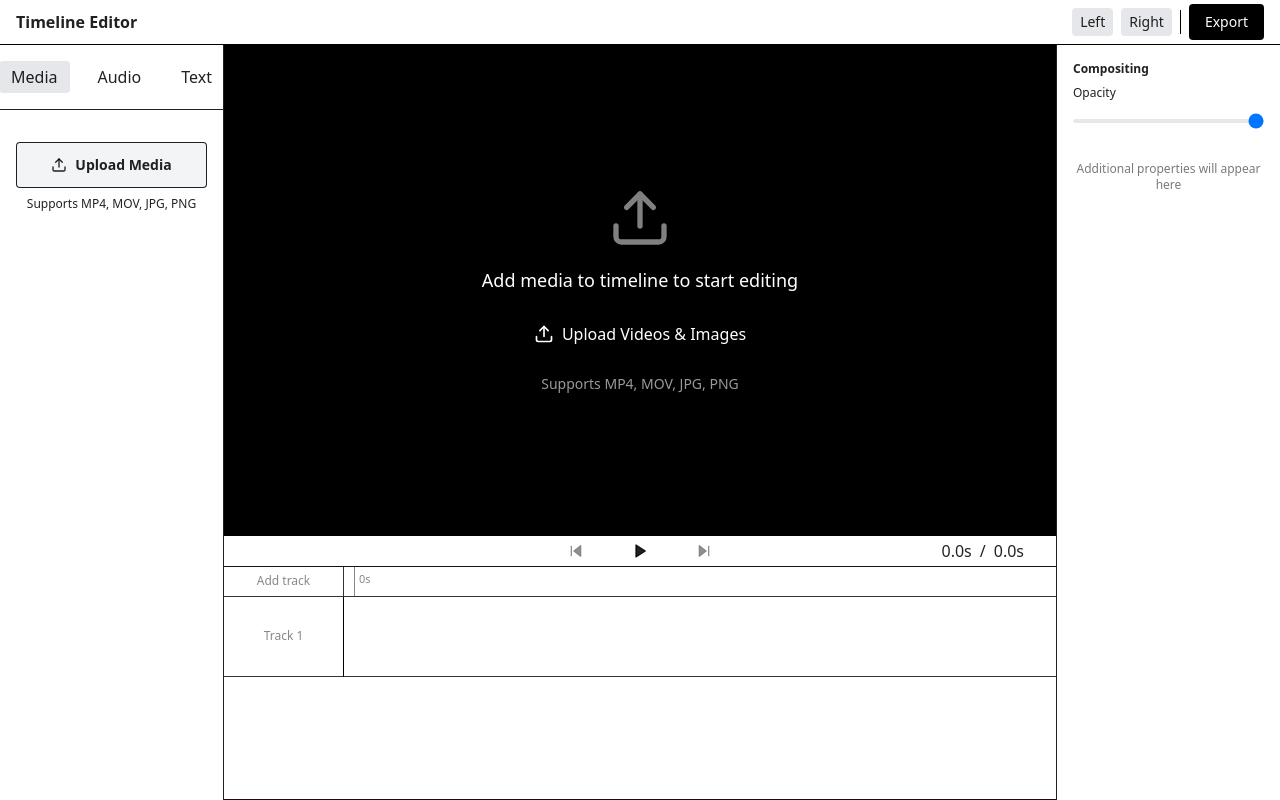
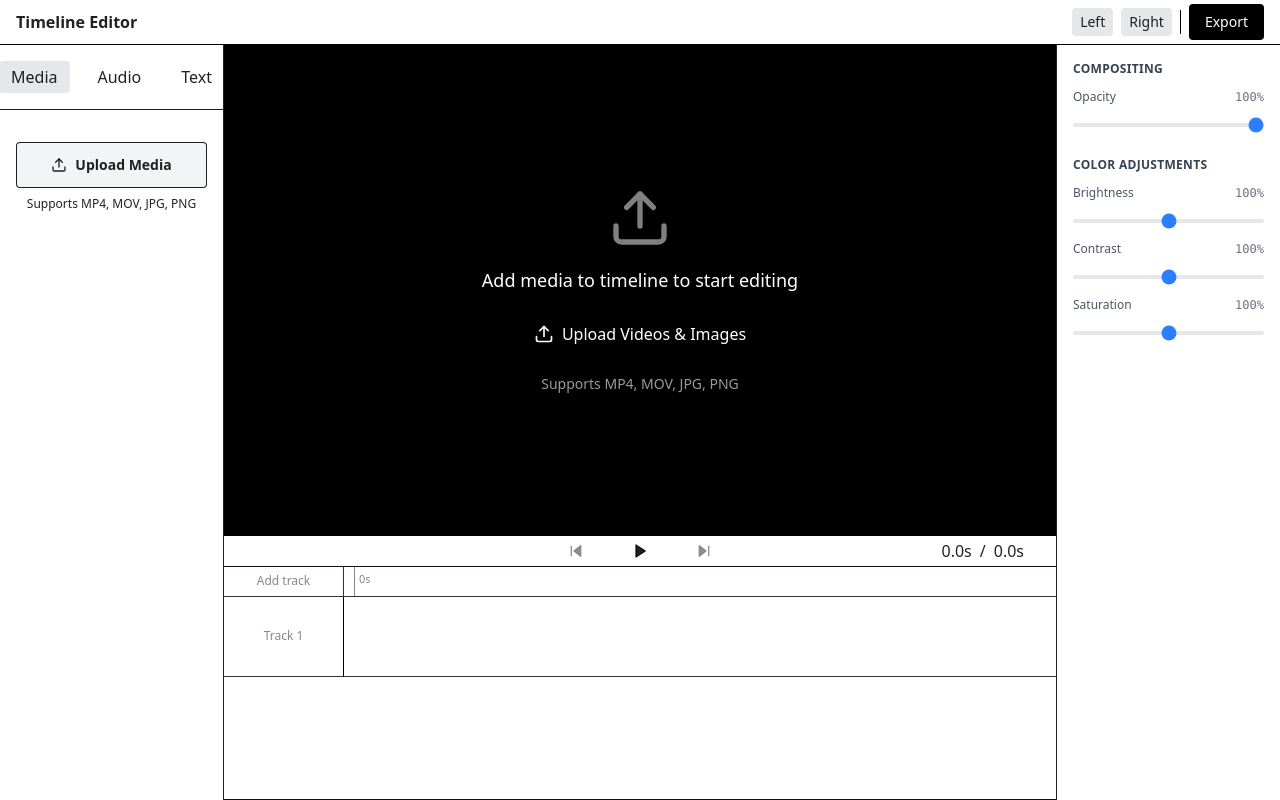
Before and after one commit to trash-lobster/toy-editor-v2, a React (Vite) app: page / in a window 1280 px wide. Built offline with nearby package versions, Linux system fonts and the light colour scheme.

Commit message:
Add effect to effect editor

```diff
--- a/src/components/canvas/presenter.ts
+++ b/src/components/canvas/presenter.ts
@@ -45,11 +45,67 @@ export class CanvasPresenter {
         return this.state.sceneEditor.tracks.filter(track => track.id === trackId)[0];
     }
 
+    getCurrentTrack = () => {
+        if (!this.state.sceneEditor) return;
+
+        return this.getTrack(this.state.sceneEditor.currentTrack ?? 0);
+    }
+
     addTrack = () => {
         if (!this.state.sceneEditor) return;
         if (this.state.sceneEditor.tracks.length >= TRACK_LIMIT) return;
         const newId = this.state.sceneEditor.tracks.length;
-        this.state.sceneEditor.tracks.push({ id: newId, cells: [], });
+        this.state.sceneEditor.tracks.push({
+            id: newId,
+            cells: [],
+            effects: {
+                opacity: 1,
+                brightness: 1,
+                contrast: 1,
+                saturation: 1,
+            }
+        });
+    }
+
+    // update effects
+    setOpacity = (newVal: number) => {
+        if (!this.state.sceneEditor) return;
+
+        const track = this.getTrack(this.state.sceneEditor.currentTrack ?? 0);
+
+        if (!track || !track.effects) return;
+        track.effects.opacity = newVal;
+        console.log(track.effects);
+    }
+
+    setBrightness = (newVal: number) => {
+        if (!this.state.sceneEditor) return;
+
+        const track = this.getTrack(this.state.sceneEditor.currentTrack ?? 0);
+
+        if (!track || !track.effects) return;
+        track.effects.brightness = newVal;
+        console.log(track.effects);
+    }
+
+    setContrast = (newVal: number) => {
+        if (!this.state.sceneEditor) return;
+
+        const track = this.getTrack(this.state.sceneEditor.currentTrack ?? 0);
+
+        if (!track || !track.effects) return;
+        track.effects.contrast = newVal;
+        console.log(track.effects);
+    }
+
+    setSaturation = (newVal: number) => {
+        if (!this.state.sceneEditor) return;
+
+        const track = this.getTrack(this.state.sceneEditor.currentTrack ?? 0);
+
+        if (!track || !track.effects) return;
+        track.effects.saturation = newVal;
+        console.log(track.effects);
     }
 
     private getEffectiveDuration = (cell: SceneEditorCell): number => {
@@ -102,39 +158,9 @@ export class CanvasPresenter {
                     );
                 }
             }
-
-            // check if we are adding that last clip of the track
-            // if (clampedTime >= totalDuration && cells.length > 0) {
-            //     const lastClip = cells[cells.length - 1];
-            //     const lastClipStartTime = lastClip.startTime || 0;
-            //     const lastClipDuration = this.getEffectiveDuration(lastClip); // ✅ Use effective duration
-
-            //     return {
-            //         clip: lastClip,
-            //         clipTime: lastClipDuration, // At the very end of the last clip
-            //         clipIndex: cells.length - 1,
-            //         clipStartTime: lastClipStartTime,
-            //         clipEndTime: lastClipStartTime + lastClipDuration
-            //     };
-            // }
         }
         return clips;
     }
-
-    // clipPositionToGlobalTime(clipIndex: number, clipTime: number): number {
-    //     if (clipIndex < 0 || clipIndex >= this.cells.length) {
-    //         return 0;
-    //     }
-
-    //     const cell = this.cells[clipIndex];
-    //     const startTime = cell.startTime || 0;
-    //     const effectiveDuration = this.getEffectiveDuration(cell); // ✅ Use effective duration
-
-    //     // Clamp clip time to valid range within this clip
-    //     const clampedClipTime = Math.max(0, Math.min(clipTime, effectiveDuration));
-
-    //     return startTime + clampedClipTime;
-    // }
 
     private calculateTrackEnd = (trackId: number) => {
         const track = this.getTrack(trackId);
--- a/src/components/canvas/state.ts
+++ b/src/components/canvas/state.ts
@@ -35,6 +35,16 @@ export type Node = MediaNode;
 export interface MediaTrack {
     id: number, // should simply by their track idx for now
     cells: SceneEditorCell[], // keeps a note of the sceneEditorCell by their id
+    effects?: ClipEffects,
+}
+
+export interface ClipEffects {
+    opacity?: number;           // 0-1 (default: 1)
+
+    // Color adjustments (CSS filter values)
+    brightness?: number;        // 0-2+ (default: 1, where 1 = no change)
+    contrast?: number;          // 0-2+ (default: 1)
+    saturation?: number;        // 0-2+ (default: 1, where 0 = grayscale)
 }
 
 export interface SceneEditorCell {
@@ -51,6 +61,7 @@ export interface SceneEditorCell {
 export interface SceneEditor {
     tracks: MediaTrack[];
     aspectRatio: string; // Default "16:9"
+    currentTrack?: number; // default to 0
     zoom?: number; // Zoom level (1.0 = normal)
 }
 
@@ -75,7 +86,19 @@ export class CanvasState {
         this.sceneEditor = {
             aspectRatio: '16:9',
             zoom: 1.0,
-            tracks: [ { id: 0, cells: [], } ],
+            currentTrack: 0,
+            tracks: [
+                {
+                    id: 0,
+                    cells: [],
+                    effects: {
+                        opacity: 1,
+                        brightness: 1,
+                        contrast: 1,
+                        saturation: 1,
+                    }
+                }
+            ],
         }
     }
 }
--- a/src/components/effects-editor/effects-editor.tsx
+++ b/src/components/effects-editor/effects-editor.tsx
@@ -1,35 +1,119 @@
-export function EffectEditor() {
+import type { ClipEffects } from "../canvas/state";
+
+interface props {
+    setOpacity: (newVal: number) => void;
+    setBrightness: (newVal: number) => void;
+    setContrast: (newVal: number) => void;
+    setSaturation: (newVal: number) => void;
+}
+
+export function EffectEditor({
+    opacity = 1,
+    brightness = 1,
+    contrast = 1,
+    saturation = 1,
+    setBrightness,
+    setOpacity,
+    setContrast,
+    setSaturation,
+} : props & ClipEffects) {
     return (
         <div className="h-full flex flex-col bg-white">
             <div className="flex-1 p-4 overflow-y-auto">
-                <div className="space-y-4">
+                <div className="space-y-6">
+                    {/* Compositing Section */}
                     <div className='text-left'>
-                        <label className="block text-xs font-bold mb-2">
+                        <label className="block text-xs font-bold mb-3 text-gray-700 uppercase tracking-wide">
                             Compositing
                         </label>
-                        <div className="space-y-2">
-                            <div>
-                                <label className="block text-xs mb-1">
-                                    Opacity
-                                </label>
-                                <input
-                                    type="range"
-                                    min="0"
-                                    max="100"
-                                    defaultValue="100"
-                                    className="w-full h-1 bg-gray-200 rounded-lg appearance-none cursor-pointer"
-                                />
-                            </div>
+                        <div className="space-y-3">
+                            <EffectBar
+                                title='Opacity'
+                                min={0}
+                                max={100}
+                                currValue={opacity * 100}
+                                displayValue={`${Math.round(opacity * 100)}%`}
+                                onChange={(val) => setOpacity(val / 100)}
+                            />
                         </div>
                     </div>
 
-                    <div className="text-center text-filmforge-text-secondary mt-8">
-                        <p className="text-xs opacity-60">
-                            Additional properties will appear here
-                        </p>
+                    {/* Color Adjustments Section */}
+                    <div className='text-left'>
+                        <label className="block text-xs font-bold mb-3 text-gray-700 uppercase tracking-wide">
+                            Color Adjustments
+                        </label>
+                        <div className="space-y-3">
+                            <EffectBar
+                                title='Brightness'
+                                min={0}
+                                max={200}
+                                currValue={brightness * 100}
+                                displayValue={`${Math.round(brightness * 100)}%`}
+                                onChange={(val) => setBrightness(val / 100)}
+                            />
+                            <EffectBar
+                                title='Contrast'
+                                min={0}
+                                max={200}
+                                currValue={contrast * 100}
+                                displayValue={`${Math.round(contrast * 100)}%`}
+                                onChange={(val) => setContrast(val / 100)}
+                            />
+                            <EffectBar
+                                title='Saturation'
+                                min={0}
+                                max={200}
+                                currValue={saturation * 100}
+                                displayValue={`${Math.round(saturation * 100)}%`}
+                                onChange={(val) => setSaturation(val / 100)}
+                            />
+                        </div>
                     </div>
                 </div>
             </div>
         </div>
     );
 };
+
+interface EffectBarProps {
+    title: string;
+    min: number;
+    max: number;
+    currValue: number;
+    displayValue?: string;
+    onChange: (newValue: number) => void;
+}
+
+function EffectBar({
+    title,
+    min,
+    max,
+    currValue,
+    displayValue,
+    onChange
+}: EffectBarProps) {
+    return (
+        <div>
+            <div className="flex justify-between items-center mb-1">
+                <label className="text-xs text-gray-600">
+                    {title}
+                </label>
+                <span className="text-xs text-gray-500 font-mono">
+                    {displayValue ?? currValue}
+                </span>
+            </div>
+            <input
+                type="range"
+                min={min}
+                max={max}
+                value={currValue}
+                step={1}
+                className="w-full h-1 bg-gray-200 rounded-lg appearance-none cursor-pointer accent-blue-500"
+                onChange={(e) => {
+                    onChange(parseFloat(e.target.value));
+                }}
+            />
+        </div>
+    )
+}
--- a/src/components/effects-editor/install.tsx
+++ b/src/components/effects-editor/install.tsx
@@ -1,10 +1,30 @@
+import { useSnapshot } from "valtio";
 import { EffectEditor as InternalEditor } from "./effects-editor";
+import type { CanvasState } from "../canvas/state";
+import type { CanvasPresenter } from "../canvas/presenter";
 
-export function installEffectsEditor() {
+export function installEffectsEditor(
+    canvasState: CanvasState,
+    canvasPresenter: CanvasPresenter
+) {
+    const EffectEditor = () => {
+        const { sceneEditor } = useSnapshot(canvasState);
 
-    const EffectEditor = () => {
+        const currentTrackIdx = sceneEditor?.currentTrack ?? 0;
+        const currentTrack = sceneEditor?.tracks[currentTrackIdx];
+        const effects = currentTrack?.effects ?? {};
+
         return (
-            <InternalEditor/>
+            <InternalEditor
+                opacity={effects.opacity ?? 1}
+                brightness={effects.brightness ?? 1}
+                contrast={effects.contrast ?? 1}
+                saturation={effects.saturation ?? 1}
+                setOpacity={canvasPresenter.setOpacity}
+                setBrightness={canvasPresenter.setBrightness}
+                setContrast={canvasPresenter.setContrast}
+                setSaturation={canvasPresenter.setSaturation}
+            />
         );
     };
 
--- a/src/install.tsx
+++ b/src/install.tsx
@@ -27,7 +27,7 @@ export function installApp() {
 
     const { Header } = installHeader(layoutPresenter.toggleLeft, layoutPresenter.toggleRight);
     const { Inspector } = installInspector(canvasPresenter.handleFileUpload);
-    const { EffectEditor } = installEffectsEditor();
+    const { EffectEditor } = installEffectsEditor(canvasState, canvasPresenter);
     const { VideoEditor } = installVideoEditor(
         canvasState,
         canvasPresenter,
```
Also changed, not shown: src/lib/util.ts (+22 -5 lines).
